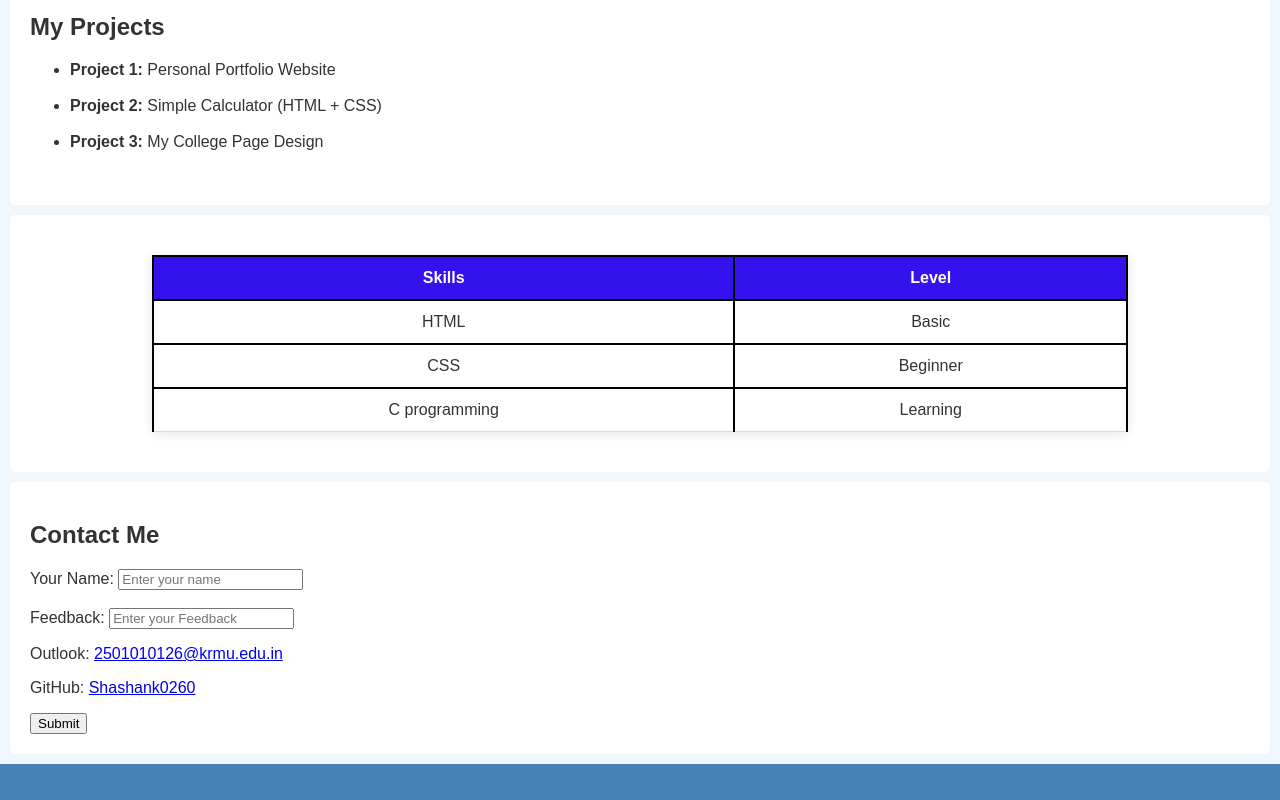
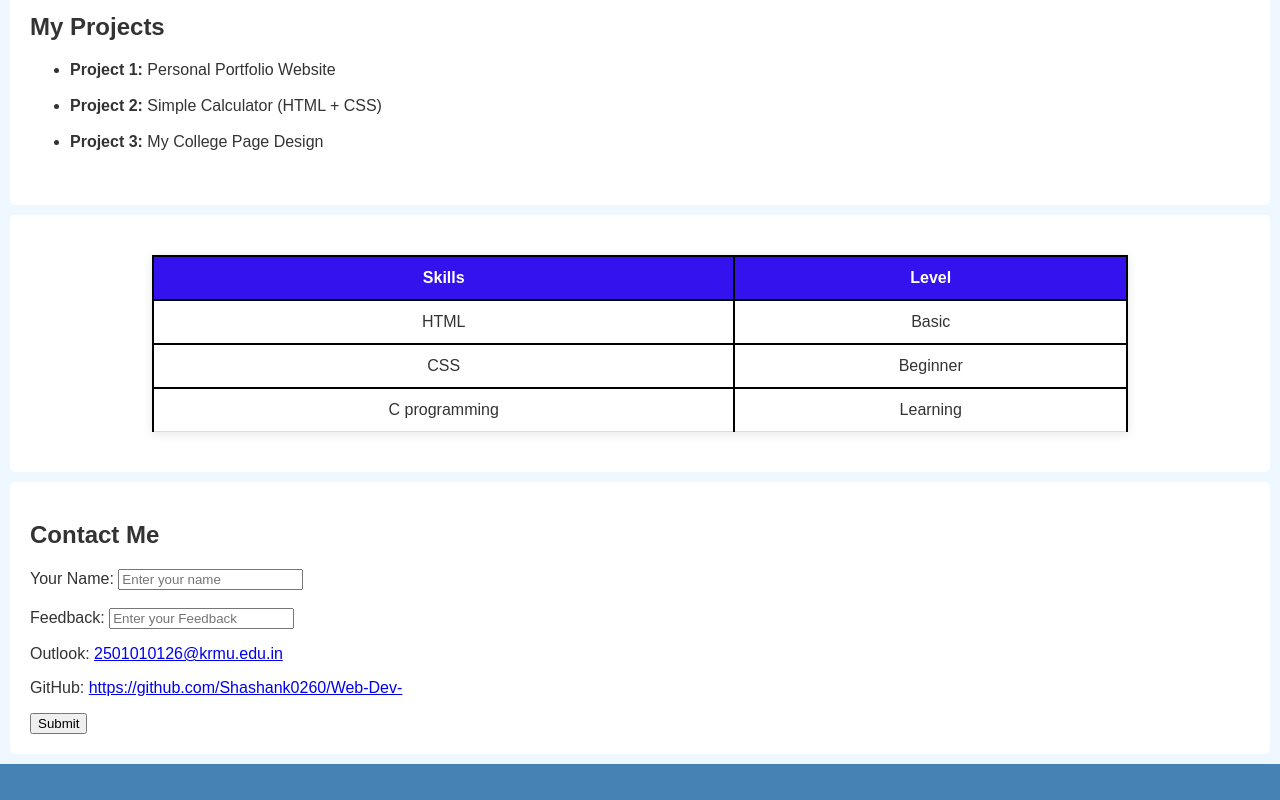
Before and after one commit to Shashank0260/Web-Dev-, a plain HTML site: page Index2.html in a window 1280 px wide. Shown: the part 567-1367 px from the top of the page. Drawn offline with Linux system fonts and the light colour scheme.

Commit message:
INDEX2.html

```diff
--- a/Index2.html
+++ b/Index2.html
@@ -140,7 +140,7 @@
         <label for="username">Feedback:</label>
         <input type="text" id="username" name="username" placeholder="Enter your Feedback">
         <p>Outlook: <a href="2501010126@krmu.edu.in">2501010126@krmu.edu.in</a></p>
-        <p>GitHub: <a href= target="_blank">Shashank0260</a></p>
+        <p>GitHub: <a href="https://github.com/Shashank0260/Web-Dev-" target="_blank">https://github.com/Shashank0260/Web-Dev-</a></p>
         <input type="submit" value="Submit">
 
     </section>
```
